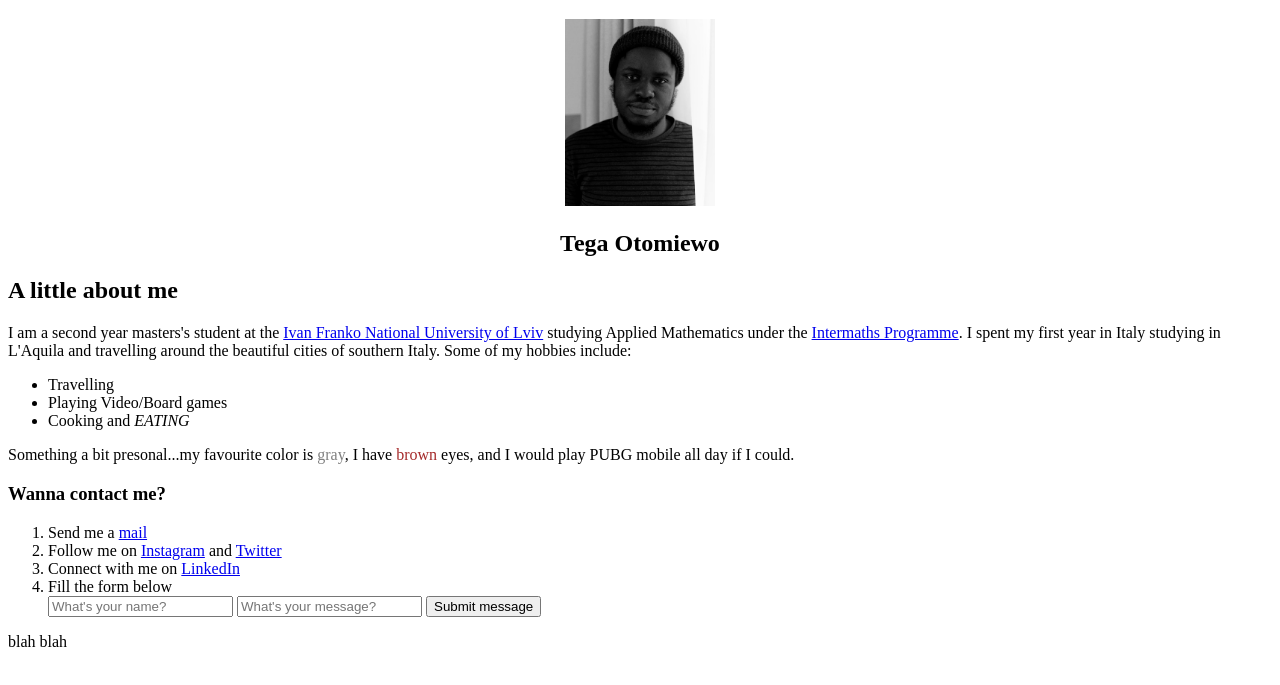
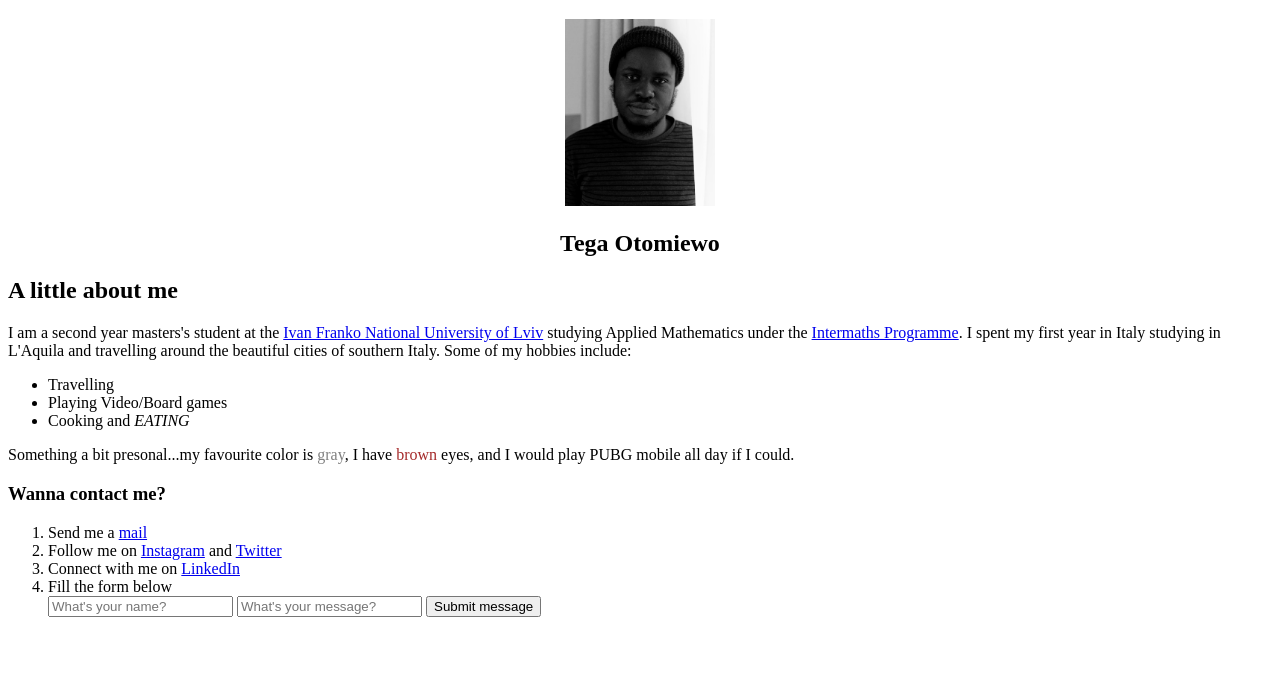
Before and after one commit to st2096/Ignite, a plain HTML site: page index.html in a window 1280 px wide. Shown: the part 61-746 px from the top of the page. Drawn offline with Linux system fonts and the light colour scheme.

Commit message:
original

```diff
--- a/index.html
+++ b/index.html
@@ -49,8 +49,6 @@
         </ol>
     </div>
 
-    <div>blah blah</div>
-
 
 </body>
 
```
